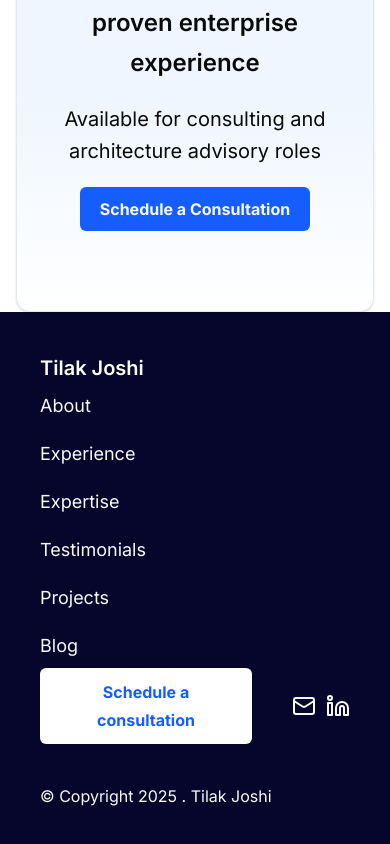
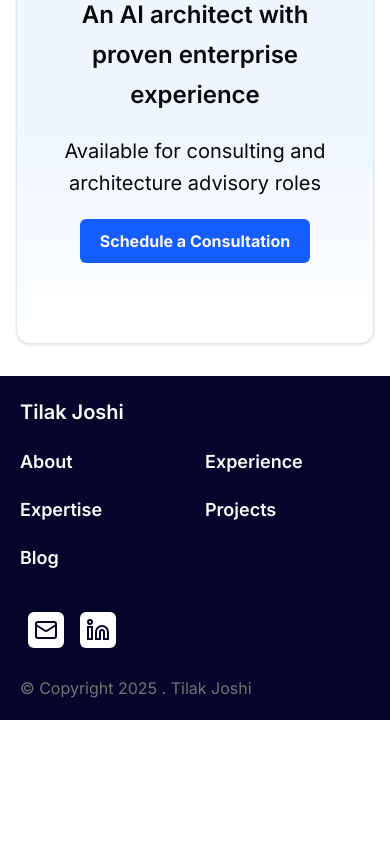
Before and after one commit to tilakmhn/tilak-website, a Next.js app: page / in a window 390 px wide. Shown: the part 5776-6620 px from the top of the page. After the commit the page ends 6496 px from the top, so only its background shows below. Built offline with nearby package versions, Linux system fonts and the light colour scheme.

Commit message:
fix:Make home page responsive

```diff
--- a/src/app/globals.css
+++ b/src/app/globals.css
@@ -37,6 +37,7 @@
   --color-popover: var(--popover);
   --color-card-foreground: var(--card-foreground);
   --color-card: var(--card);
+  --color-footer: var(--footer-bg);
   --radius-sm: calc(var(--radius) - 4px);
   --radius-md: calc(var(--radius) - 2px);
   --radius-lg: var(--radius);
@@ -52,6 +53,7 @@
 :root {
   --radius: 0.625rem;
   --nav-height: 5.25rem;
+  --footer-bg: oklch(15.88% 0.075 273.8);
   --background: oklch(1 0 0);
   --foreground: oklch(0.145 0 0);
   --card: oklch(1 0 0);
--- a/src/app/layout.tsx
+++ b/src/app/layout.tsx
@@ -19,7 +19,11 @@ export default function RootLayout({
 }>) {
   return (
     <html lang="en">
-      <body className={inter.className}>{children}</body>
+      <body className={`${inter.className}`}>
+        <div className="flex flex-col gap-8" id="container">
+          {children}
+        </div>
+      </body>
     </html>
   );
 }
--- a/src/components/about-section/index.tsx
+++ b/src/components/about-section/index.tsx
@@ -1,4 +1,3 @@
-import { Button } from "../ui/button";
 import CTAButtonsGroup from "./cta-buttons-group";
 import HeroHeadline from "./hero-headline";
 import Profile from "./profile";
--- a/src/components/experience-section/index.tsx
+++ b/src/components/experience-section/index.tsx
@@ -1,5 +1,4 @@
 import { Card, CardHeader, CardContent } from "../ui/card";
-import { Avatar, AvatarFallback, AvatarImage } from "../ui/avatar";
 import Image from "next/image";
 
 const cardData = [
--- a/src/components/expertise-section/expertise-list.tsx
+++ b/src/components/expertise-section/expertise-list.tsx
@@ -1,4 +1,4 @@
-import { Icon as LucideIcon, icons } from "lucide-react";
+import { icons } from "lucide-react";
 import { Icon } from "../ui/icon";
 
 interface ExpertiseItem {
--- a/src/components/footer-section/index.tsx
+++ b/src/components/footer-section/index.tsx
@@ -1,58 +1,90 @@
-import { Linkedin, Mail } from "lucide-react";
+import { Mail } from "lucide-react";
 import React from "react";
+import { cn } from "@/lib/utils";
 
 const footerLinks = [
   {
     text: "About",
-    link: "#",
+    link: "#about",
   },
   {
     text: "Experience",
-    link: "#",
+    link: "#experience",
   },
   {
     text: "Expertise",
-    link: "#",
+    link: "#expertise",
   },
-  {
-    text: "Testimonials",
-    link: "#",
-  },
+
   {
     text: "Projects",
-    link: "#",
+    link: "#projects",
   },
   {
     text: "Blog",
-    link: "#",
+    link: "/blog",
   },
 ];
 
+const LinkedInIcon = ({ className }: { className?: string }) => (
+  <svg
+    xmlns="http://www.w3.org/2000/svg"
+    width="24"
+    height="24"
+    viewBox="0 0 24 24"
+    fill="none"
+    stroke="currentColor"
+    strokeWidth="2"
+    className={cn(className)}
+  >
+    <path d="M16 8a6 6 0 0 1 6 6v7h-4v-7a2 2 0 0 0-2-2 2 2 0 0 0-2 2v7h-4v-7a6 6 0 0 1 6-6z" />
+    <rect width="4" height="12" x="2" y="9" />
+    <circle cx="4" cy="4" r="2" />
+  </svg>
+);
+
 const Footer = () => {
   const currentYear = new Date().getFullYear();
+  const emailAddress = "demo@example.com";
+  const linkedinUrl = "https://www.linkedin.com/in/connectilak/";
+
   return (
-    <footer className="p-10 bg-[#06062C] text-primary-foreground flex flex-col gap-2">
-      <div className="flex flex-col gap-5">
+    <footer className="p-5 bg-footer text-primary-foreground flex flex-col tablet:flex-row tablet:justify-between gap-8">
+      <div className="flex flex-col tablet:items-start gap-5">
         <h3 className="heading-3 font-semibold">Tilak Joshi</h3>
+
+        <ul className="heading-5 font-semibold grid grid-cols-2 mobile:grid-cols-3 gap-5 text-lg tablet:flex tablet:justify-between">
+          {footerLinks.map((item) => (
+            <li key={item.text}>
+              <a
+                href={item.link}
+                className="hover:text-primary transition-colors"
+              >
+                {item.text}
+              </a>
+            </li>
+          ))}
+        </ul>
       </div>
-      <ul className="flex flex-col gap-5 text-lg font-normal leading-7">
-        {footerLinks.map((item, idx) => (
-          <li key={idx}>
-            <a href={item.link}>{item.text}</a>
-          </li>
-        ))}
-      </ul>
-      <div className="flex flex-col gap-10">
-        <div id="contact-buttons" className="flex items-center gap-10">
-          <button className="py-2.5 px-5 rounded-[6px] text-primary bg-background font-bold text-base leading-7">
-            Schedule a consultation
-          </button>
-          <div className="flex gap-2.5">
-            <Mail />
-            <Linkedin />
-          </div>
+
+      <div className="flex flex-col mobile:flex-row mobile:justify-between items-start tablet:items-center gap-5">
+        <div className="inline-flex gap-4 p-2">
+          <a
+            href={emailAddress}
+            target="_blank"
+            className="bg-background p-1.5 rounded-sm"
+          >
+            <Mail className="h-6 w-6 text-footer" />
+          </a>
+          <a
+            href={linkedinUrl}
+            target="_blank"
+            className="bg-background p-1.5 rounded-sm"
+          >
+            <LinkedInIcon className="h-6 w-6 text-footer" />
+          </a>
         </div>
-        <div id="copyright-info">
+        <div className="text-muted-foreground mobile:text-right">
           &copy; Copyright {currentYear} . Tilak Joshi
         </div>
       </div>
--- a/src/components/navigation-menu/navbar.tsx
+++ b/src/components/navigation-menu/navbar.tsx
@@ -50,7 +50,7 @@ const Navbar = () => {
 
         <div className="flex gap-5 items-center">
           <Button className="bg-primary hidden mobile:inline-flex">
-            Let's connect
+            Let&apos;s connect
           </Button>
           <Menu className="block tablet:hidden" />
         </div>
--- a/src/components/ui/icon.tsx
+++ b/src/components/ui/icon.tsx
@@ -1,4 +1,4 @@
-import { icons, type Icon as LucideIcon } from "lucide-react";
+import { icons} from "lucide-react";
 import { cn } from "@/lib/utils";
 
 interface IconProps extends React.SVGProps<SVGSVGElement> {
```
Also changed, not shown: src/components/contact-card.tsx (+1 -8 lines), public/logos/linkedin.svg (added).
